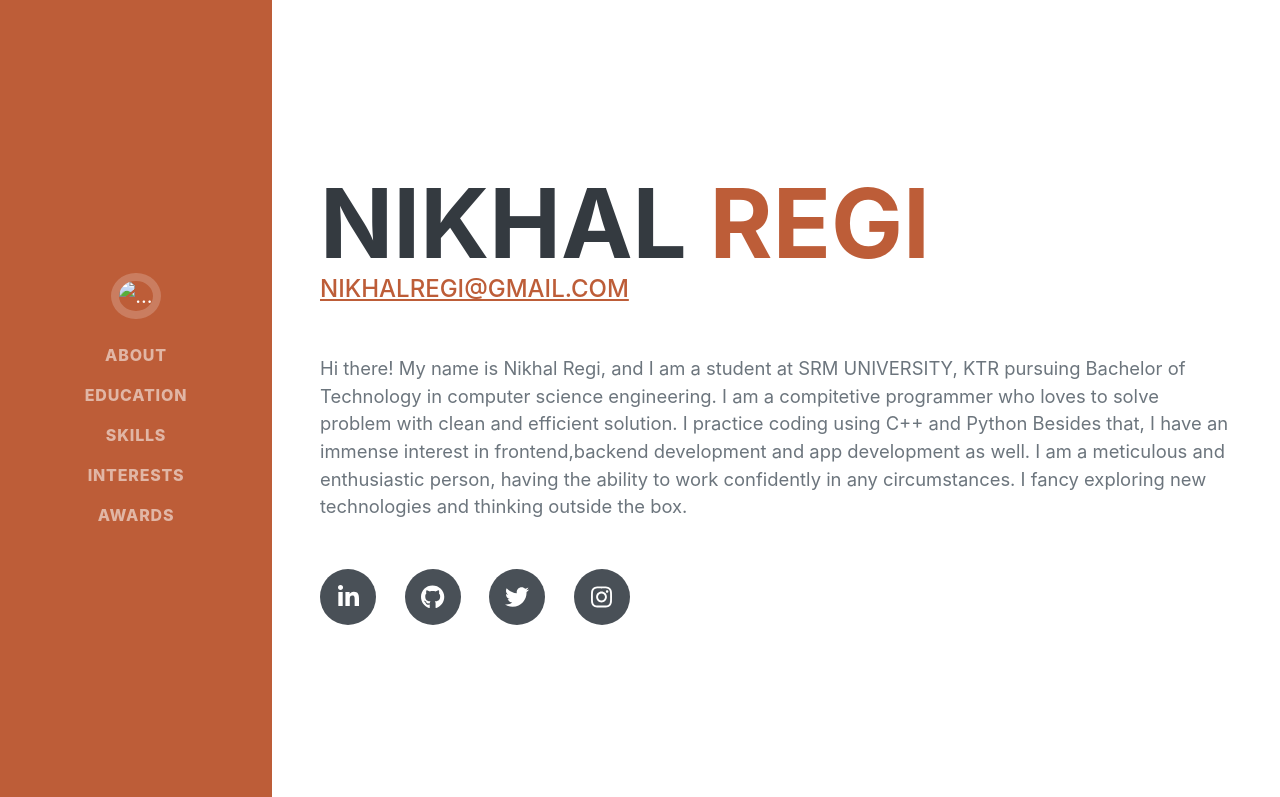
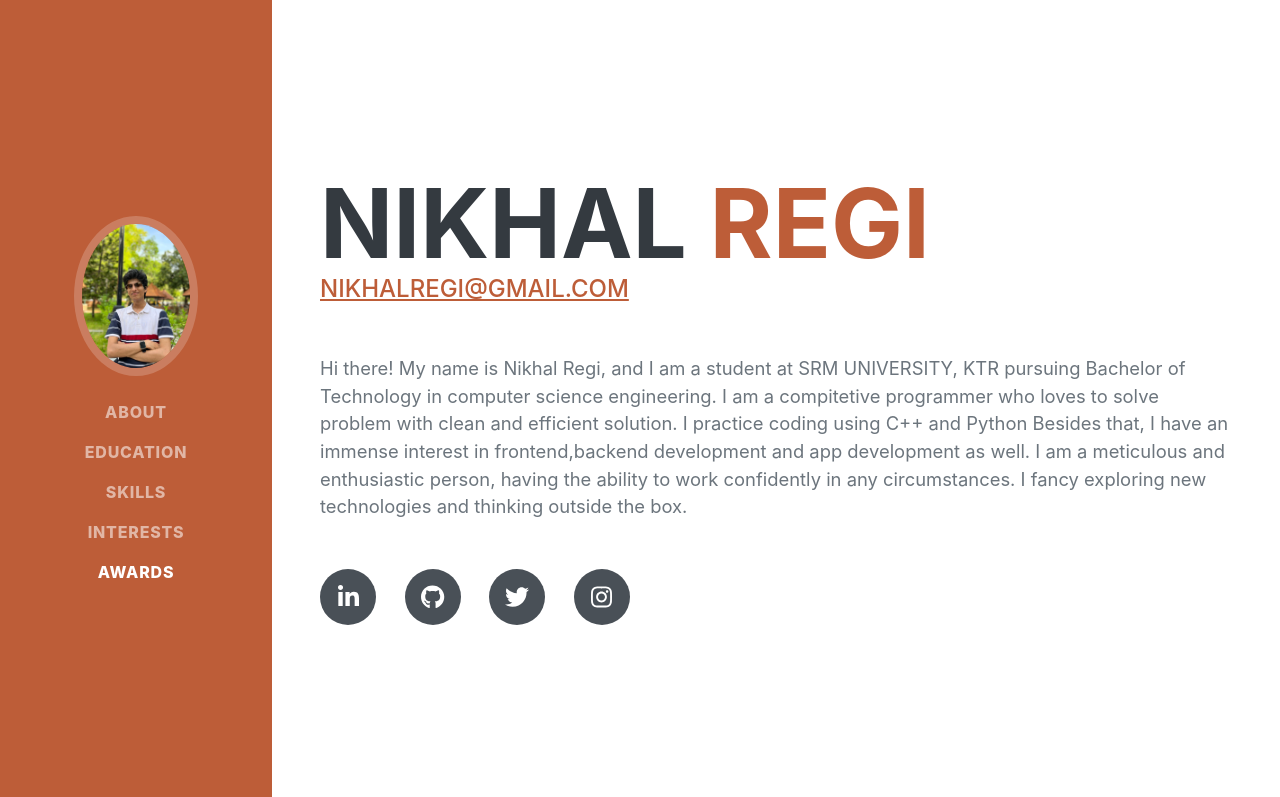
Before and after one commit to Nikhal-regi/Nikhal-regi.github.io, a website: page index.html in a window 1280 px wide. Shown: the top 797 px of the page. Drawn offline with nearby package versions, Linux system fonts and the light colour scheme; files that its build step writes are made by us from their sources; a web font is replaced by a local one.

Commit message:
Update index.html

```diff
--- a/index.html
+++ b/index.html
@@ -6,21 +6,21 @@
         <meta name="description" content="" />
         <meta name="author" content="" />
         <title>Resume</title>
-        <link rel="icon" type="image/x-icon" href="asset/img/icon.ico" />
+        <link rel="icon" type="image/x-icon" href="assets/icon.ico" />
         <!-- Font Awesome icons (free version)-->
         <script src="https://use.fontawesome.com/releases/v6.1.0/js/all.js" crossorigin="anonymous"></script>
         <!-- Google fonts-->
         <link href="https://fonts.googleapis.com/css?family=Saira+Extra+Condensed:500,700" rel="stylesheet" type="text/css" />
         <link href="https://fonts.googleapis.com/css?family=Muli:400,400i,800,800i" rel="stylesheet" type="text/css" />
         <!-- Core theme CSS (includes Bootstrap)-->
-        <link href="css/styles.css" rel="stylesheet" />
+        <link href="styles.css" rel="stylesheet" />
     </head>
     <body id="page-top">
         <!-- Navigation-->
         <nav class="navbar navbar-expand-lg navbar-dark bg-primary fixed-top" id="sideNav">
             <a class="navbar-brand js-scroll-trigger" href="#page-top">
                 <span class="d-block d-lg-none">Clarence Taylor</span>
-                <span class="d-none d-lg-block"><img class="img-fluid img-profile rounded-circle mx-auto mb-2" src="asset/img/profile.jpeg" alt="..." /></span>
+                <span class="d-none d-lg-block"><img class="img-fluid img-profile rounded-circle mx-auto mb-2" src="assets/profile.jpeg" alt="..." /></span>
             </a>
             <button class="navbar-toggler" type="button" data-bs-toggle="collapse" data-bs-target="#navbarResponsive" aria-controls="navbarResponsive" aria-expanded="false" aria-label="Toggle navigation"><span class="navbar-toggler-icon"></span></button>
             <div class="collapse navbar-collapse" id="navbarResponsive">
@@ -171,6 +171,6 @@
         <!-- Bootstrap core JS-->
         <script src="https://cdn.jsdelivr.net/npm/bootstrap@5.1.3/dist/js/bootstrap.bundle.min.js"></script>
         <!-- Core theme JS-->
-        <script src="js/scripts.js"></script>
+        <script src="scripts.js"></script>
     </body>
 </html>
```
